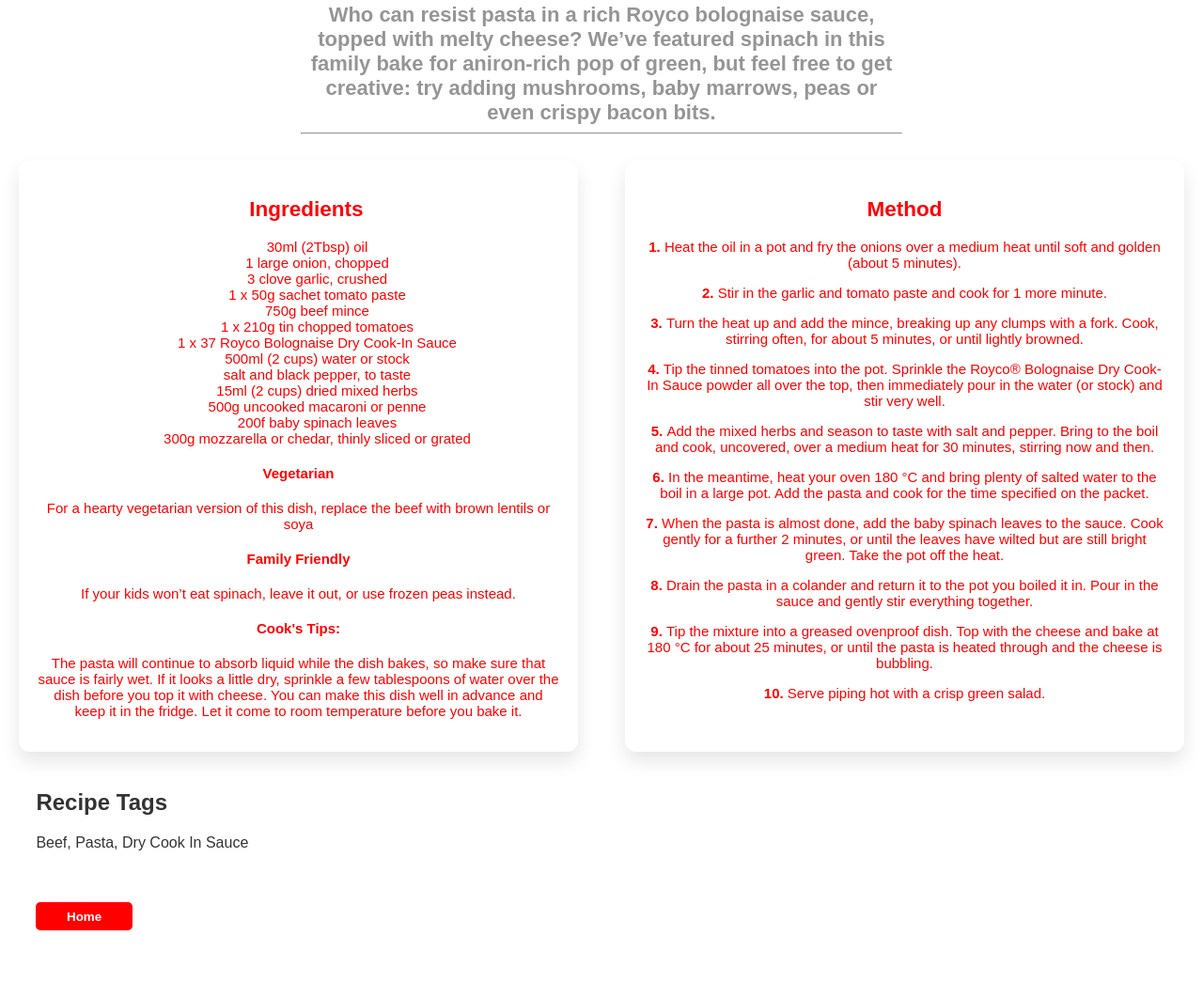
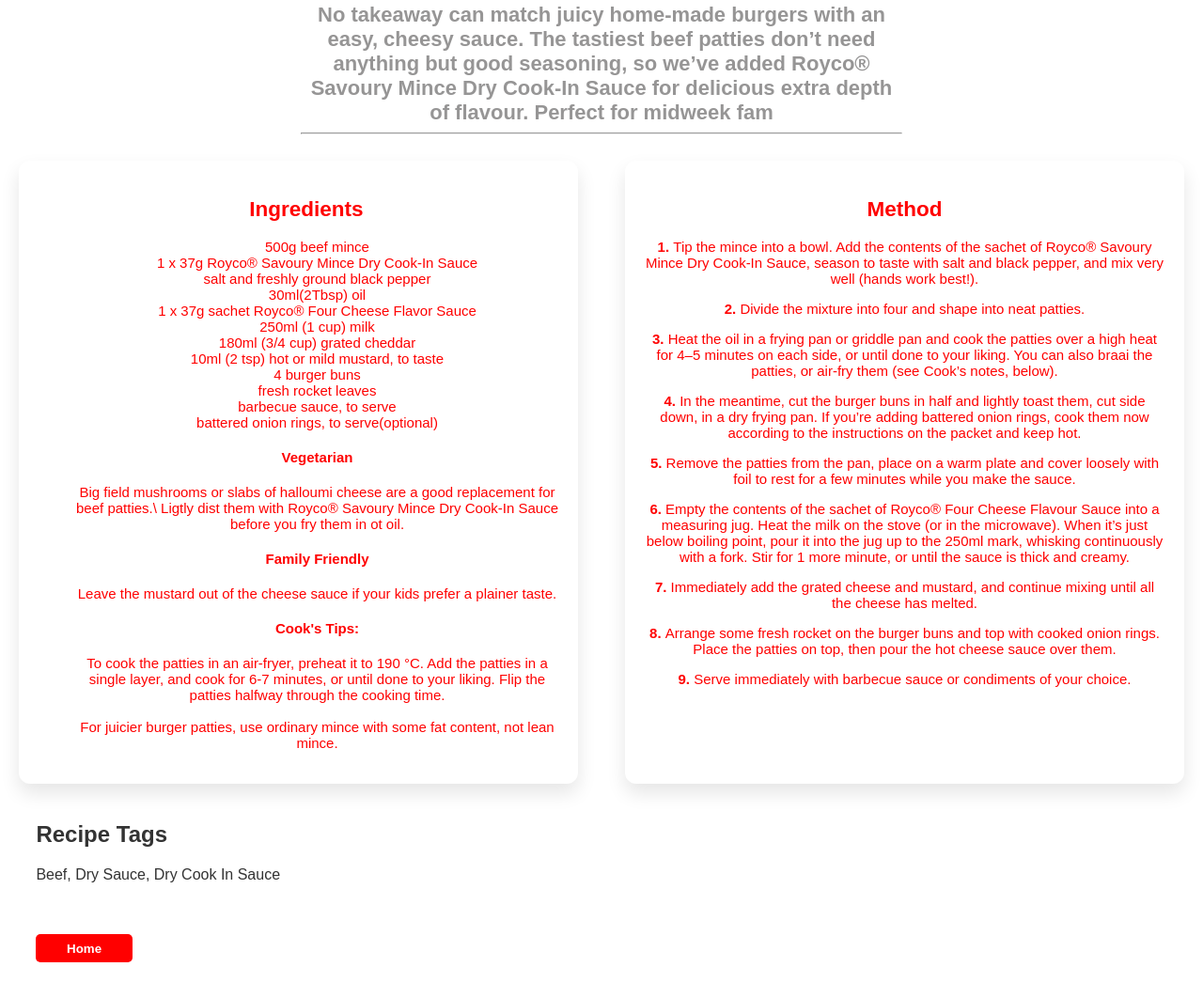
Before and after one commit to CodeWithRonnie/Odin-Recipes, a plain HTML site: page Recipes/Beef-Burgers.html in a window 1280 px wide. Shown: the part 852-1914 px from the top of the page at 94% size. Before the commit the page ends 1881 px from the top, so only its background shows below. Drawn offline with Linux system fonts and the light colour scheme.

Commit message:
Edited the Beef-Burgers recipe and added info, ingredients and methods of the recipe

```diff
--- a/Recipes/Beef-Burgers.html
+++ b/Recipes/Beef-Burgers.html
@@ -10,56 +10,58 @@
      <h6 class="one">RECIPE</h6>
     <h1 class="one">Butter Chicken</h1>
     <div class="recipe-container-1">
-        <img class="mac-cheese" src="../assets/Cheesy Mince & Mac with Spinach.avif" alt="cheesy mince">
-        <p class="about-recipe">Who can resist pasta in a rich Royco bolognaise sauce,
-            topped with melty cheese?  We’ve featured spinach in this family bake for aniron-rich pop of green,
-             but feel free to get creative: try adding mushrooms, baby marrows, peas or even crispy bacon bits.</p>
+        <img class="mac-cheese" src="../assets/Easy Beef Burgers with Cheese Sauce.avif" alt="cheesy mince">
+        <p class="about-recipe">No takeaway can match juicy home-made burgers with an easy,
+            cheesy sauce. The tastiest beef patties don’t need anything but good seasoning,
+            so we’ve added Royco® Savoury Mince Dry Cook-In Sauce for delicious extra depth of flavour. Perfect for midweek fam</p>
     </div>
     <hr>
 
         <div class="how-to">
             <div class="recipe-container-2">
                 <h2 class="ingredients">Ingredients</h2>
-                    <ul><li>30ml (2Tbsp) oil</li>
-                        <li>1 large onion, chopped</li>
-                        <li>3 clove garlic, crushed</li>
-                        <li>1 x 50g sachet tomato paste</li>
-                        <li>750g beef mince</li>
-                        <li>1 x 210g tin chopped tomatoes</li>
-                        <li>1 x 37 Royco Bolognaise Dry Cook-In Sauce</li>
-                        <li>500ml (2 cups) water or stock</li>
-                        <li>salt and black pepper, to taste</li>
-                        <li>15ml (2 cups) dried mixed herbs</li>
-                        <li>500g uncooked macaroni or penne</li>
-                        <li>200f baby spinach leaves</li>
-                        <li>300g mozzarella or chedar, thinly sliced or grated</li></ul>
+                    <ul><li>500g beef mince</li>
+                        <li>1 x 37g Royco® Savoury Mince Dry Cook-In Sauce</li>
+                        <li>salt and freshly ground black pepper</li>
+                        <li>30ml(2Tbsp) oil</li>
+                        <li>1 x 37g sachet Royco® Four Cheese Flavor Sauce</li>
+                        <li>250ml (1 cup) milk</li>
+                        <li>180ml (3/4 cup) grated cheddar</li>
+                        <li>10ml (2 tsp) hot or mild mustard, to taste</li>
+                        <li>4 burger buns</li>
+                        <li>fresh rocket leaves</li>
+                        <li>barbecue sauce, to serve</li>
+                        <li>battered onion rings, to serve(optional)</li>
 
         <h4 class="extras">Vegetarian</h4>
-        <p>For a hearty vegetarian version of this dish, replace the beef with brown lentils or soya</p>
+        <p>Big field mushrooms or slabs of halloumi cheese are a good replacement for beef patties.\
+            Ligtly dist them with Royco® Savoury Mince Dry Cook-In Sauce before you fry them in ot oil.
+        </p>
         <h4 class="extras">Family Friendly</h4>
-        <p>If your kids won’t eat spinach, leave it out, or use frozen peas instead.</p>
+        <p>Leave the mustard out of the cheese sauce if your kids prefer a plainer taste.</p>
         <h4 class="extras">Cook's Tips:</h4>
-        <p>The pasta will continue to absorb liquid while the dish bakes, so make sure that sauce is fairly wet. If it looks a little dry, sprinkle a few tablespoons of water over the dish before you top it with cheese.
-        You can make this dish well in advance and keep it in the fridge. Let it come to room temperature before you bake it.</p>
+        <p>To cook the patties in an air-fryer, preheat it to 190 °C. Add the patties in a single layer,
+            and cook for 6-7 minutes, or until done to your liking. Flip the patties halfway through the cooking time. <br> <br>
+        For juicier burger patties, use ordinary mince with some fat content, not lean mince. </p>
         </div>
 
         <div class="method">
             <h2>Method</h2>
-                <p class="method1"><strong class="method-num">1. </strong>Heat the oil in a pot and fry the onions over a medium heat until soft and golden (about 5 minutes).</p>
-                <p class="method2"><strong class="method-num">2. </strong>Stir in the garlic and tomato paste and cook for 1 more minute.</p>
-                <p class="method3"><strong class="method-num">3. </strong>Turn the heat up and add the mince, breaking up any clumps with a fork. Cook, stirring often, for about 5 minutes, or until lightly browned.</p>
-                <p class="method4"><strong class="method-num">4. </strong>Tip the tinned tomatoes into the pot. Sprinkle the Royco® Bolognaise Dry Cook-In Sauce powder all over the top, then immediately pour in the water (or stock) and stir very well.</p>
-                <p class="method5"><strong class="method-num">5. </strong>Add the mixed herbs and season to taste with salt and pepper. Bring to the boil and cook, uncovered, over a medium heat for 30 minutes, stirring now and then.</p>
-                <p class="method6"><strong class="method-num">6. </strong>In the meantime, heat your oven 180 °C and bring plenty of salted water to the boil in a large pot. Add the pasta and cook for the time specified on the packet.</p>
-                <p class="method7"><strong class="method-num">7. </strong>When the pasta is almost done, add the baby spinach leaves to the sauce. Cook gently for a further 2 minutes, or until the leaves have wilted but are still bright green. Take the pot off the heat.</p>
-                <p class="method8"><strong class="method-num">8. </strong>Drain the pasta in a colander and return it to the pot you boiled it in. Pour in the sauce and gently stir everything together.</p>
-                <p class="method9"><strong class="method-num">9. </strong>Tip the mixture into a greased ovenproof dish. Top with the cheese and bake at 180 °C for about 25 minutes, or until the pasta is heated through and the cheese is bubbling.</p>
-                <p class="method10"><strong class="method-num">10. </strong>Serve piping hot with a crisp green salad.</p>
+                <p class="method1"><strong class="method-num">1. </strong>Tip the mince into a bowl. Add the contents of the sachet of Royco® Savoury Mince Dry Cook-In Sauce, season to taste with salt and black pepper, and mix very well (hands work best!).</p>
+                <p class="method2"><strong class="method-num">2. </strong>Divide the mixture into four and shape into neat patties.</p>
+                <p class="method3"><strong class="method-num">3. </strong>Heat the oil in a frying pan or griddle pan and cook the patties over a high heat for 4–5 minutes on each side, or until done to your liking. You can also braai the patties, or air-fry them (see Cook’s notes, below).</p>
+                <p class="method4"><strong class="method-num">4. </strong>In the meantime, cut the burger buns in half and lightly toast them, cut side down, in a dry frying pan. If you’re adding battered onion rings, cook them now according to the instructions on the packet and keep hot.</p>
+                <p class="method5"><strong class="method-num">5. </strong>Remove the patties from the pan, place on a warm plate and cover loosely with foil to rest for a few minutes while you make the sauce.</p>
+                <p class="method6"><strong class="method-num">6. </strong>Empty the contents of the sachet of Royco® Four Cheese Flavour Sauce into a measuring jug. Heat the milk on the stove (or in the microwave). When it’s just below boiling point, pour it into the jug up to the 250ml mark, whisking continuously with a fork. Stir for 1 more minute, or until the sauce is thick and creamy.</p>
+                <p class="method7"><strong class="method-num">7. </strong>Immediately add the grated cheese and mustard, and continue mixing until all the cheese has melted.</p>
+                <p class="method8"><strong class="method-num">8. </strong>Arrange some fresh rocket on the burger buns and top with cooked onion rings. Place the patties on top, then pour the hot cheese sauce over them.</p>
+                <p class="method9"><strong class="method-num">9. </strong>Serve immediately with barbecue sauce or condiments of your choice.</p>
+
         </div>
         </div>
 
     <h2 class="recipe-tag">Recipe Tags</h2>
-    <p class="recipe-tag">Beef, Pasta, Dry Cook In Sauce</p>
+    <p class="recipe-tag">Beef, Dry Sauce, Dry Cook In Sauce</p>
 
 
     <button class="Home"><a href="../index.html">Home</a></button>
```
Also changed, not shown: Recipes/Butter-chicken-pizzas.html (+1 -1 lines), Recipes/Sticky-chicken-wings.html (+1 -1 lines).
